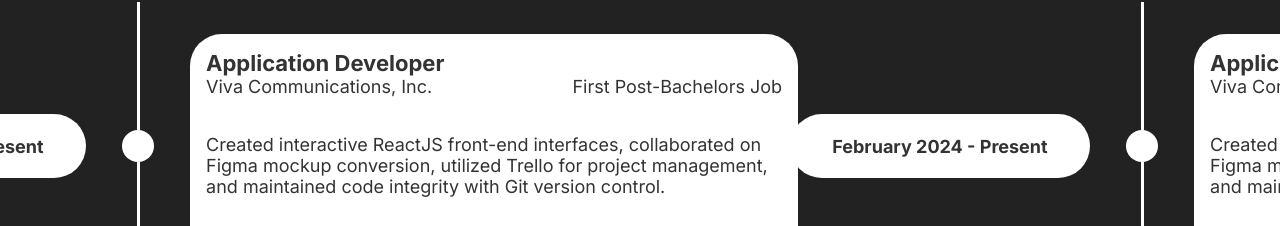
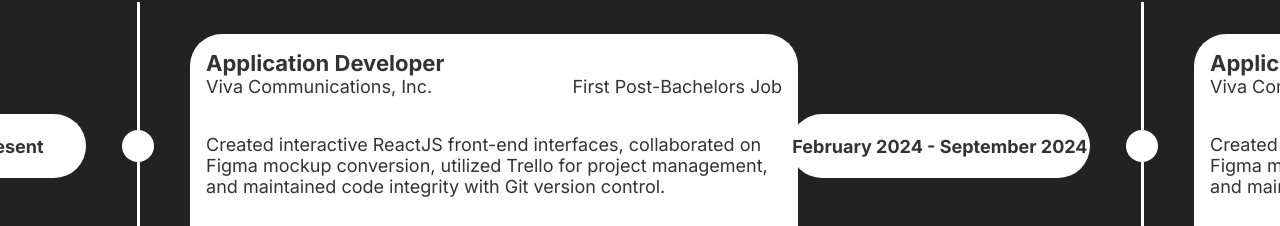
Before and after one commit to ravenbarajas/personalPortfolio, a React (Create React App) app: page /projects/academic in a window 1280 px wide. Shown: the part 2942-3168 px from the top of the page. Built offline with nearby package versions, Linux system fonts and the light colour scheme.

Commit message:
Modified Employment Date

```diff
--- a/src/pages/Experience.js
+++ b/src/pages/Experience.js
@@ -84,7 +84,7 @@
                 <div className='experience-col'>
                     <div className='experience-row-left'>
                         <div className='experience-col-date'>
-                            <p>February 2024 - Present</p>
+                            <p>February 2024 - September 2024</p>
                         </div>
                     </div>
                     <div className='experience-row-mid'>
```
